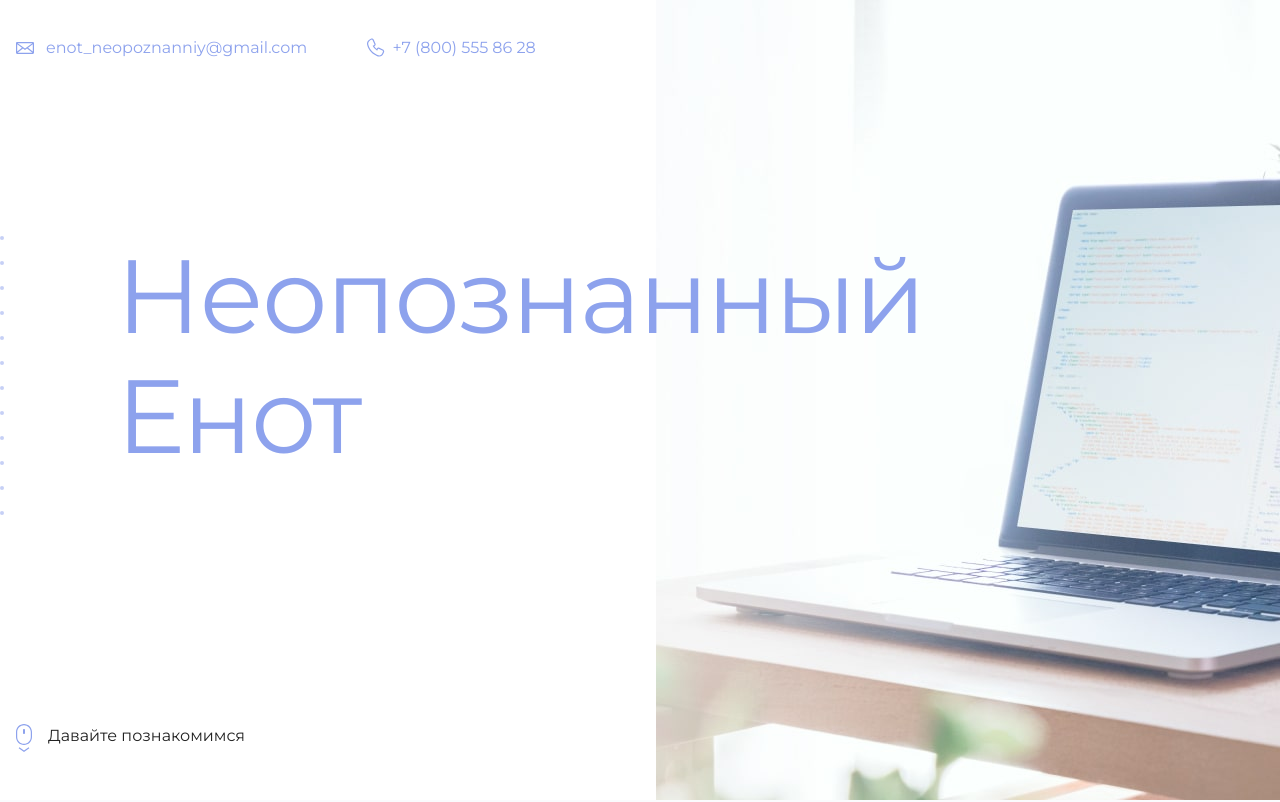
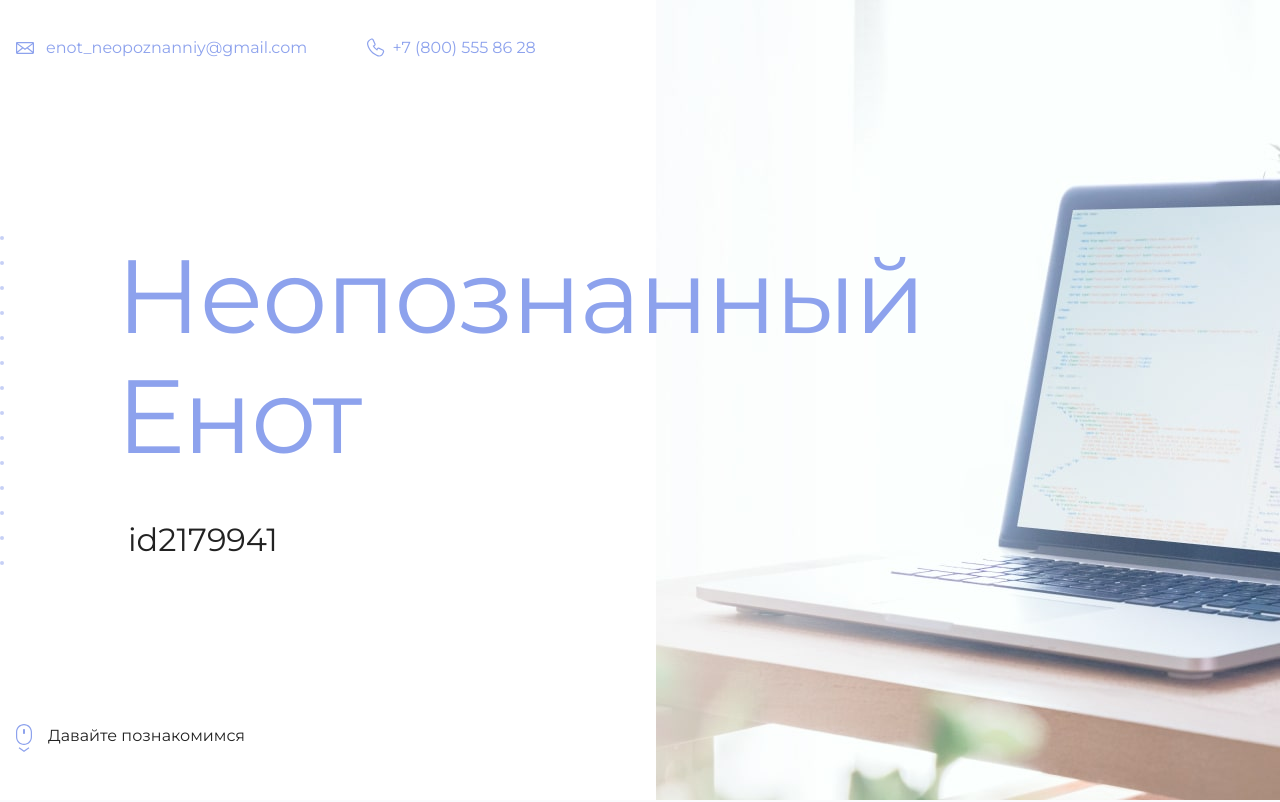
Before and after one commit to Anastasiya-Y/github-pages-example, a plain HTML site: page index.html in a window 1280 px wide. Shown: the top 802 px of the page. Drawn offline with Linux system fonts and the light colour scheme.

Commit message:
Выполнение задания

```diff
--- a/index.html
+++ b/index.html
@@ -19,7 +19,7 @@
       <section class="hero-image">
         <div class="container">
           <h1 class="heading">Неопознанный Енот</h1>
-          <p><!-- Тут ваш id на сайте Академии --></p>
+          <p>id2179941</p>
         </div>
       </section>
 
```
